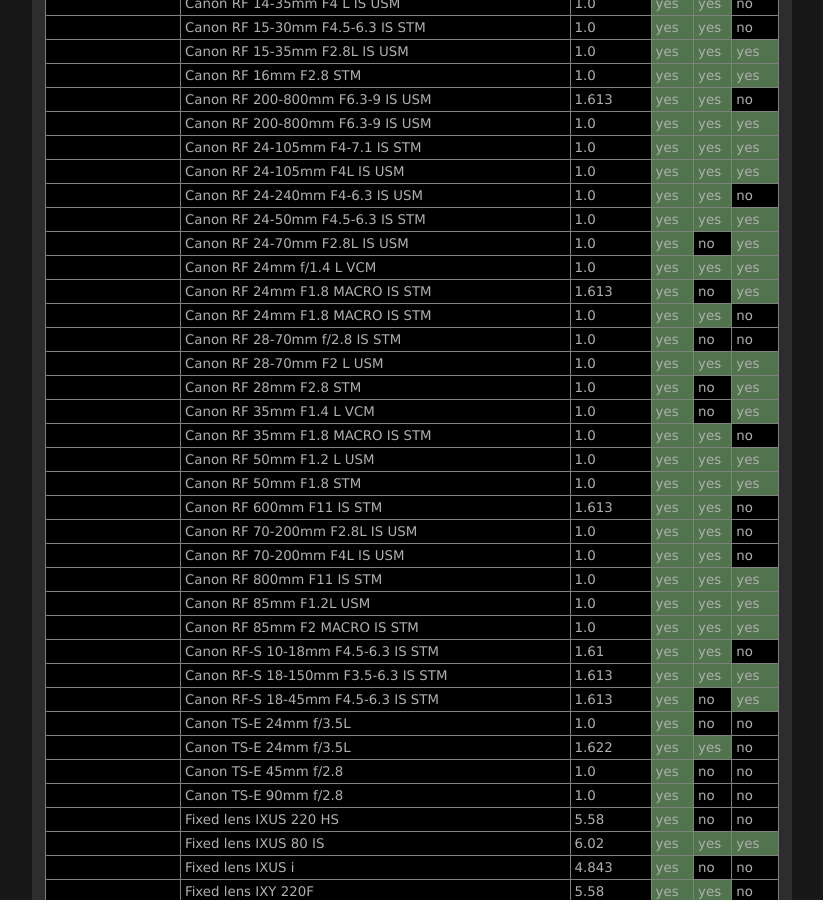
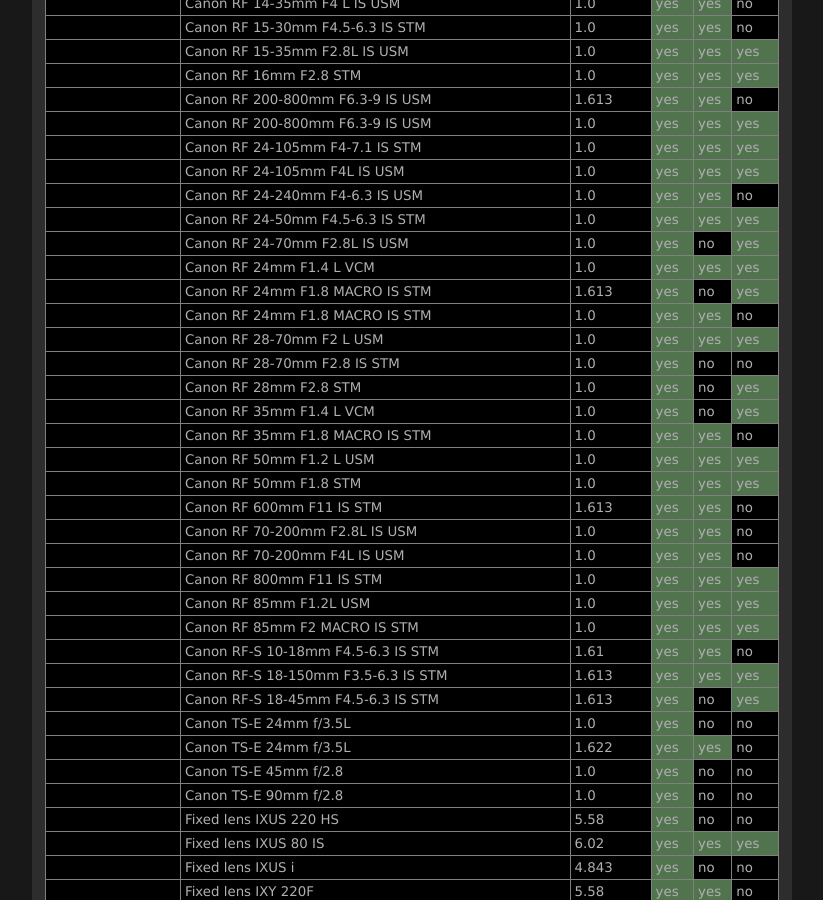
Before and after one commit to lensfun/lensfun.github.io, a Jekyll site: the page built from _posts/lenslist/2999-12-31-Lenslist-master.md, in a window 1280 px wide and 900 px high, scrolled down 4936 px. Shown: the whole window, without its empty margins (284-1107 px from the left). Built offline with Jekyll 4.4.1, drawn with Linux system fonts in a browser that asks for light colours.

Commit message:
Update master lens list from GitHub Actions

```diff
--- a/_posts/lenslist/2999-12-31-Lenslist-master.md
+++ b/_posts/lenslist/2999-12-31-Lenslist-master.md
@@ -202,11 +202,11 @@ This list was generated on 2025-08-25 from current Lensfun sources. Your Lensfun
 <tr class="lenslist-bg1"><td></td><td>Canon RF 24-240mm F4-6.3 IS USM</td><td>1.0</td><td class="lenslist-highlight lenslist-check">yes</td><td class="lenslist-highlight lenslist-check">yes</td><td class="lenslist-check">no</td></tr>
 <tr class="lenslist-bg1"><td></td><td>Canon RF 24-50mm F4.5-6.3 IS STM</td><td>1.0</td><td class="lenslist-highlight lenslist-check">yes</td><td class="lenslist-highlight lenslist-check">yes</td><td class="lenslist-highlight lenslist-check">yes</td></tr>
 <tr class="lenslist-bg1"><td></td><td>Canon RF 24-70mm F2.8L IS USM</td><td>1.0</td><td class="lenslist-highlight lenslist-check">yes</td><td class="lenslist-check">no</td><td class="lenslist-highlight lenslist-check">yes</td></tr>
-<tr class="lenslist-bg1"><td></td><td>Canon RF 24mm f/1.4 L VCM</td><td>1.0</td><td class="lenslist-highlight lenslist-check">yes</td><td class="lenslist-highlight lenslist-check">yes</td><td class="lenslist-highlight lenslist-check">yes</td></tr>
+<tr class="lenslist-bg1"><td></td><td>Canon RF 24mm F1.4 L VCM</td><td>1.0</td><td class="lenslist-highlight lenslist-check">yes</td><td class="lenslist-highlight lenslist-check">yes</td><td class="lenslist-highlight lenslist-check">yes</td></tr>
 <tr class="lenslist-bg1"><td></td><td>Canon RF 24mm F1.8 MACRO IS STM</td><td>1.613</td><td class="lenslist-highlight lenslist-check">yes</td><td class="lenslist-check">no</td><td class="lenslist-highlight lenslist-check">yes</td></tr>
 <tr class="lenslist-bg1"><td></td><td>Canon RF 24mm F1.8 MACRO IS STM</td><td>1.0</td><td class="lenslist-highlight lenslist-check">yes</td><td class="lenslist-highlight lenslist-check">yes</td><td class="lenslist-check">no</td></tr>
-<tr class="lenslist-bg1"><td></td><td>Canon RF 28-70mm f/2.8 IS STM</td><td>1.0</td><td class="lenslist-highlight lenslist-check">yes</td><td class="lenslist-check">no</td><td class="lenslist-check">no</td></tr>
 <tr class="lenslist-bg1"><td></td><td>Canon RF 28-70mm F2 L USM</td><td>1.0</td><td class="lenslist-highlight lenslist-check">yes</td><td class="lenslist-highlight lenslist-check">yes</td><td class="lenslist-highlight lenslist-check">yes</td></tr>
+<tr class="lenslist-bg1"><td></td><td>Canon RF 28-70mm F2.8 IS STM</td><td>1.0</td><td class="lenslist-highlight lenslist-check">yes</td><td class="lenslist-check">no</td><td class="lenslist-check">no</td></tr>
 <tr class="lenslist-bg1"><td></td><td>Canon RF 28mm F2.8 STM</td><td>1.0</td><td class="lenslist-highlight lenslist-check">yes</td><td class="lenslist-check">no</td><td class="lenslist-highlight lenslist-check">yes</td></tr>
 <tr class="lenslist-bg1"><td></td><td>Canon RF 35mm F1.4 L VCM</td><td>1.0</td><td class="lenslist-highlight lenslist-check">yes</td><td class="lenslist-check">no</td><td class="lenslist-highlight lenslist-check">yes</td></tr>
 <tr class="lenslist-bg1"><td></td><td>Canon RF 35mm F1.8 MACRO IS STM</td><td>1.0</td><td class="lenslist-highlight lenslist-check">yes</td><td class="lenslist-highlight lenslist-check">yes</td><td class="lenslist-check">no</td></tr>
```
